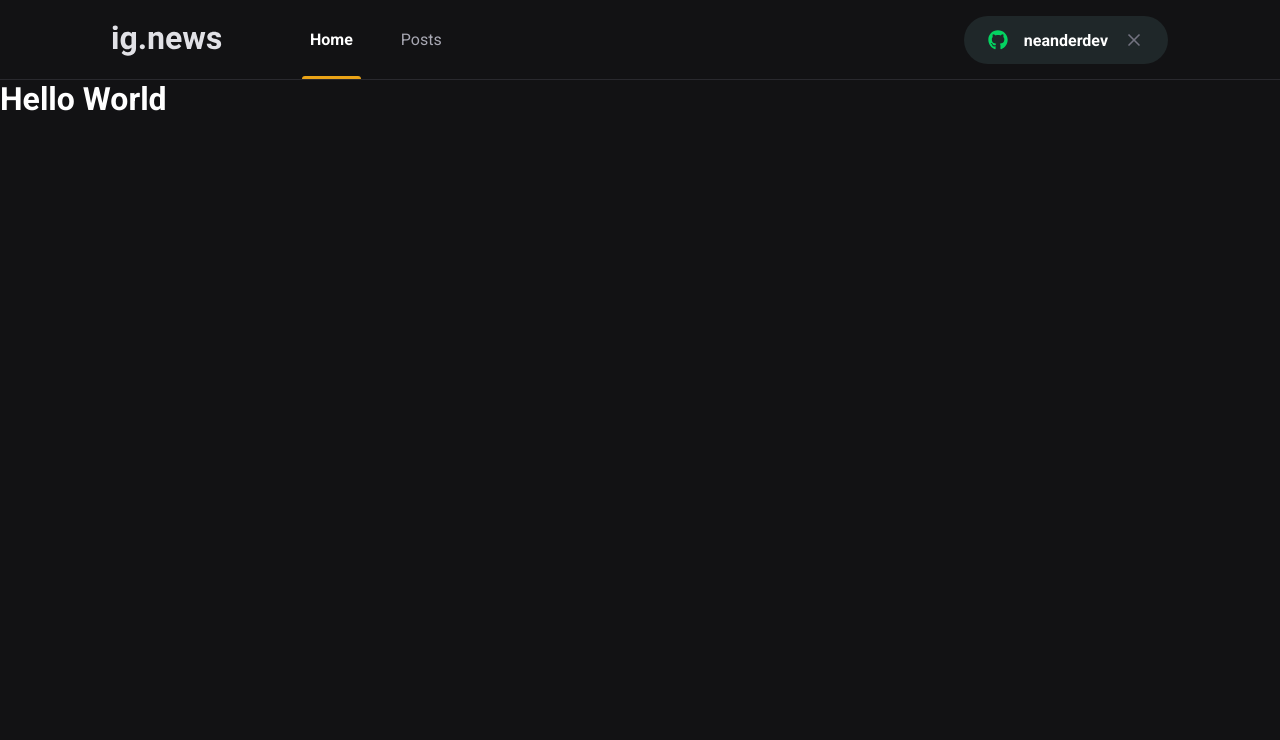
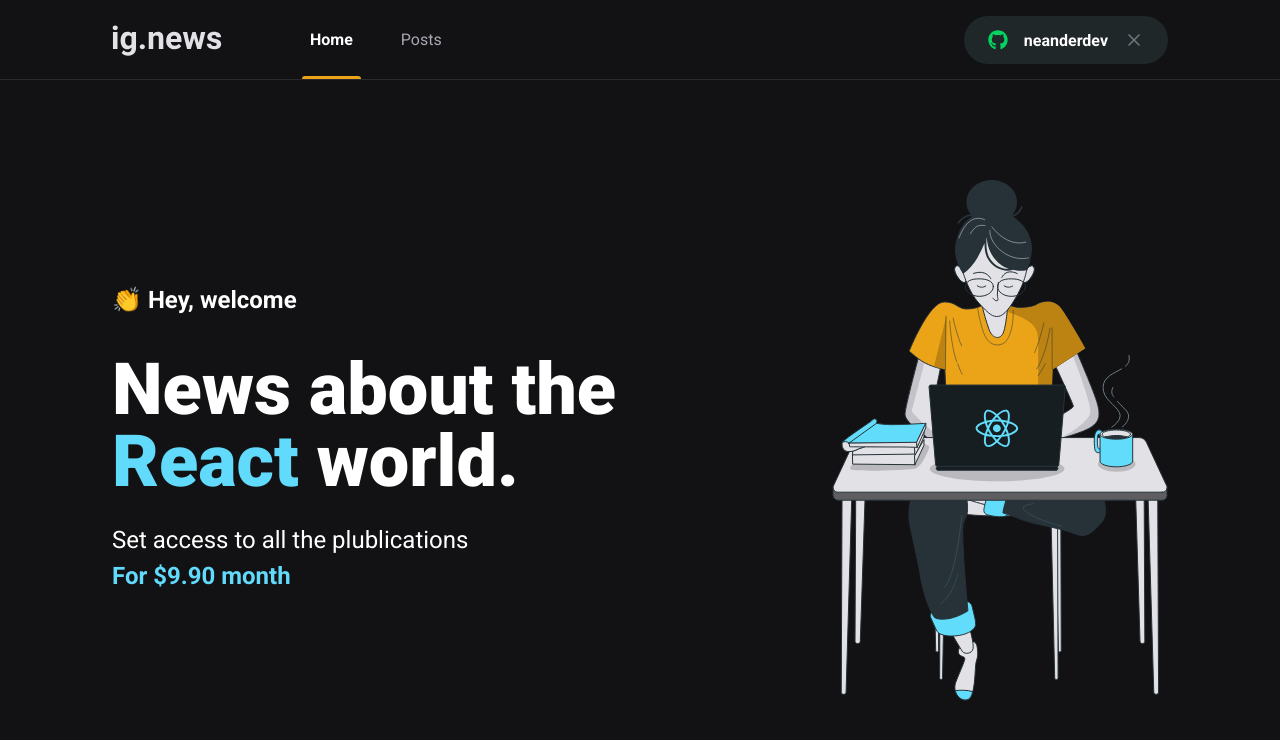
Before and after one commit to neanderdev/ignews-nextjs, a Next.js app: page / in a window 1280 px wide. Shown: the top 740 px of the page. Built offline with nearby package versions, Linux system fonts and the light colour scheme.

Commit message:
Creating the Application Home Page

```diff
--- /dev/null
+++ b/src/pages/home.module.scss
@@ -0,0 +1,41 @@
+.contentContainer {
+  max-width: 1120px;
+  margin: 0 auto;
+  padding: 0 2rem;
+  height: calc(100vh - 5rem);
+
+  display: flex;
+  align-items: center;
+  justify-content: space-between;
+}
+
+.hero {
+  max-width: 600px;
+
+  > span {
+    font-size: 1.5rem;
+    font-weight: bold;
+  }
+
+  h1 {
+    font-size: 4.5rem;
+    line-height: 4.5rem;
+    font-weight: 900;
+    margin-top: 2.5rem;
+
+    span {
+      color: var(--cyan-500);
+    }
+  }
+
+  p {
+    font-size: 1.5rem;
+    line-height: 2.25rem;
+    margin-top: 1.5rem;
+
+    span {
+      color: var(--cyan-500);
+      font-weight: bold;
+    }
+  }
+}
--- a/src/pages/index.tsx
+++ b/src/pages/index.tsx
@@ -1,12 +1,25 @@
-import Head from "next/head"
+import Head from "next/head";
+import styled from "./home.module.scss";
 
 export default function Home() {
   return (
     <>
       <Head>
-        <title>Início | ig.news</title>
+        <title>Home | ig.news</title>
       </Head>
-      <h1>Hello World</h1>
+
+      <main className={styled.contentContainer}>
+        <section className={styled.hero}>
+          <span>👏 Hey, welcome</span>
+          <h1>News about the <span>React</span> world.</h1>
+          <p>
+            Set access to all the plublications <br />
+            <span>For $9.90 month</span>
+          </p>
+        </section>
+
+        <img src="/images/avatar.svg" alt="Girl coding" />
+      </main>
     </>
   );
 }
```
